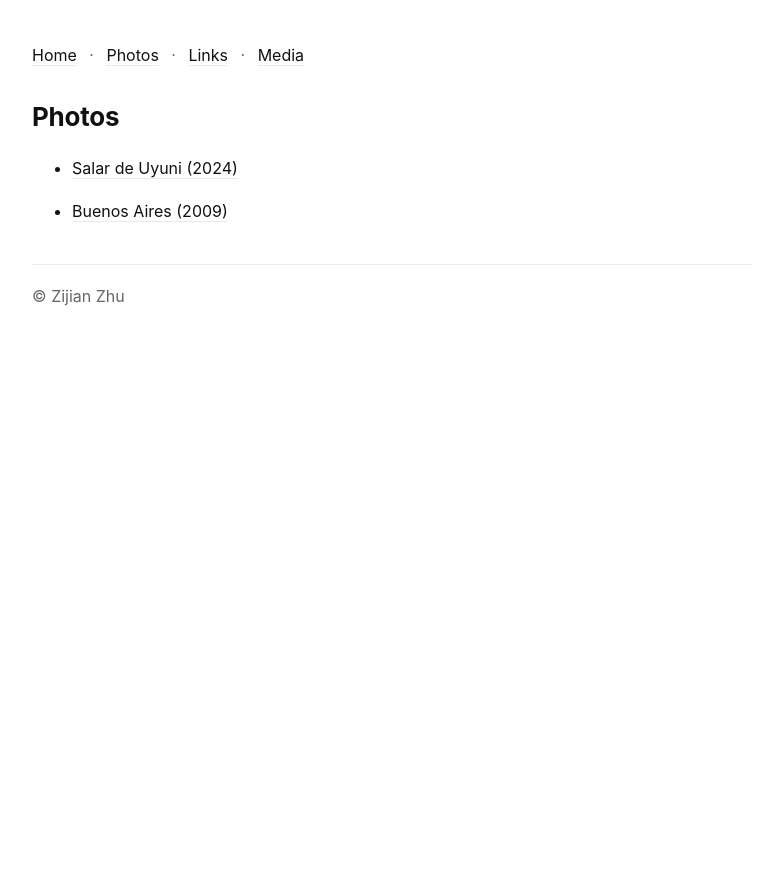
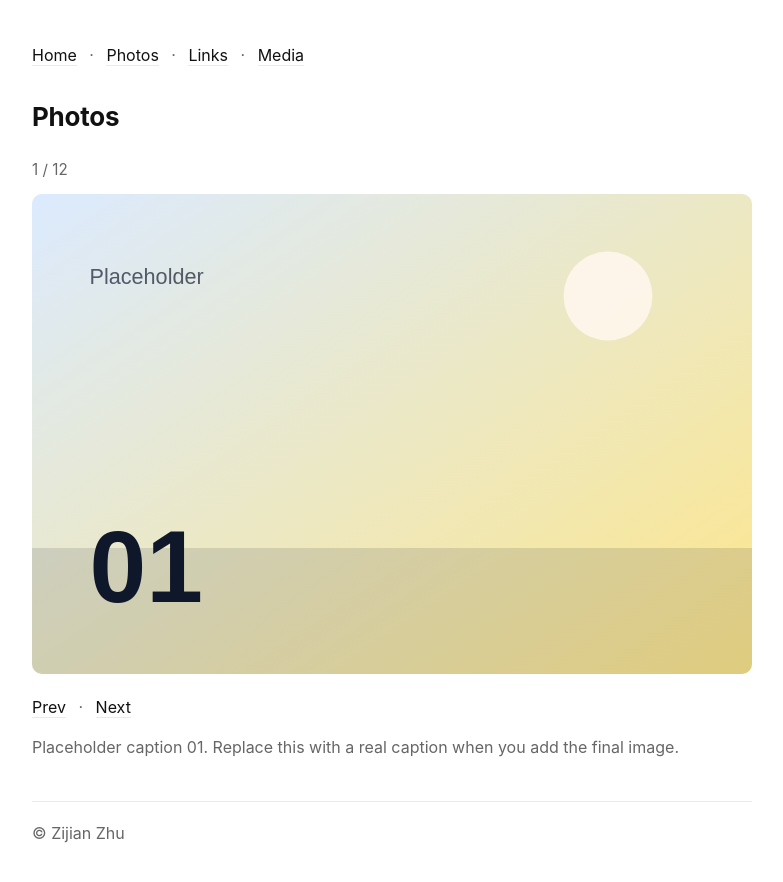
Before and after one commit to zijianzhu0/zijian.github.io, a Jekyll site: the page built from photos.md, in a window 1280 px wide. Shown: the top 882 px of the page, without its empty margins (248-1031 px from the left). Built offline with Jekyll 4.4.1, drawn with Linux system fonts in a browser that asks for light colours.

Commit message:
updated photos page.

```diff
--- a/_sass/main.scss
+++ b/_sass/main.scss
@@ -38,3 +38,45 @@ hr { border: 0; border-top: 1px solid var(--line); margin: 26px 0; }
 
 .photo-nav { margin: 0 0 18px; }
 .footer { margin-top: 40px; padding-top: 18px; border-top: 1px solid var(--line); }
+
+.photo-gallery {
+  margin-top: 18px;
+}
+
+.photo-gallery__status {
+  margin-bottom: 12px;
+}
+
+.photo-gallery__count,
+.photo-gallery__caption {
+  margin: 0;
+}
+
+.photo-gallery__count {
+  color: var(--muted);
+  font-size: 0.95rem;
+}
+
+.photo-gallery__image {
+  width: 100%;
+  max-height: 70vh;
+  object-fit: contain;
+  border-radius: 10px;
+  cursor: pointer;
+  background: #f6f6f6;
+}
+
+.photo-gallery__links {
+  margin: 12px 0 0;
+}
+
+.photo-gallery__caption {
+  margin-top: 14px;
+  color: var(--muted);
+}
+
+@media (max-width: 720px) {
+  .photo-gallery__count {
+    margin-top: 6px;
+  }
+}
--- a/photos.md
+++ b/photos.md
@@ -5,7 +5,137 @@ title: Photos
 
 # Photos
 
-{% assign photos = site.categories.photos | sort: "date" | reverse %}
-{% for p in photos %}
-- [{{ p.title }} ({{ p.year }})]({{ p.url }})
-{% endfor %}
+<section class="photo-gallery" aria-label="Photo gallery">
+  <div class="photo-gallery__status">
+    <p class="photo-gallery__count"><span id="photo-current">1</span> / <span id="photo-total">12</span></p>
+  </div>
+
+  <div class="photo-gallery__frame">
+    <img
+      class="photo-gallery__image"
+      id="photo-image"
+      src="/assets/photos/placeholder-01.svg"
+      alt="Placeholder photo 01"
+    />
+  </div>
+
+  <p class="photo-gallery__links">
+    <a href="#" id="photo-prev">Prev</a>
+    <span class="dot">·</span>
+    <a href="#" id="photo-next">Next</a>
+  </p>
+
+  <p class="photo-gallery__caption" id="photo-caption">
+    Placeholder caption 01. Replace this with a real caption when you add the final image.
+  </p>
+</section>
+
+<script>
+  (function () {
+    var photos = [
+      {
+        src: "/assets/photos/placeholder-01.svg",
+        alt: "Placeholder photo 01",
+        caption: "Placeholder caption 01. Replace this with a real caption when you add the final image."
+      },
+      {
+        src: "/assets/photos/placeholder-02.svg",
+        alt: "Placeholder photo 02",
+        caption: "Placeholder caption 02. A short note can sit here for context, mood, or where the photo was taken."
+      },
+      {
+        src: "/assets/photos/placeholder-03.svg",
+        alt: "Placeholder photo 03",
+        caption: "Placeholder caption 03. This space is reserved for the final caption text."
+      },
+      {
+        src: "/assets/photos/placeholder-04.svg",
+        alt: "Placeholder photo 04",
+        caption: "Placeholder caption 04. Use this line for a simple description or a longer reflection."
+      },
+      {
+        src: "/assets/photos/placeholder-05.svg",
+        alt: "Placeholder photo 05",
+        caption: "Placeholder caption 05. The caption updates as you move through the gallery."
+      },
+      {
+        src: "/assets/photos/placeholder-06.svg",
+        alt: "Placeholder photo 06",
+        caption: "Placeholder caption 06. Keep it short or expand it later when the real images are ready."
+      },
+      {
+        src: "/assets/photos/placeholder-07.svg",
+        alt: "Placeholder photo 07",
+        caption: "Placeholder caption 07. This follows the same one-image-at-a-time flow as the reference page."
+      },
+      {
+        src: "/assets/photos/placeholder-08.svg",
+        alt: "Placeholder photo 08",
+        caption: "Placeholder caption 08. You can later swap this with an actual photo title, place, or quote."
+      },
+      {
+        src: "/assets/photos/placeholder-09.svg",
+        alt: "Placeholder photo 09",
+        caption: "Placeholder caption 09. The navigation wraps, so next from the last image returns to the first."
+      },
+      {
+        src: "/assets/photos/placeholder-10.svg",
+        alt: "Placeholder photo 10",
+        caption: "Placeholder caption 10. Arrow keys also cycle through the photos."
+      },
+      {
+        src: "/assets/photos/placeholder-11.svg",
+        alt: "Placeholder photo 11",
+        caption: "Placeholder caption 11. This keeps the page easy to update without touching the layout."
+      },
+      {
+        src: "/assets/photos/placeholder-12.svg",
+        alt: "Placeholder photo 12",
+        caption: "Placeholder caption 12. Replace each placeholder block with your real image metadata later."
+      }
+    ];
+
+    var image = document.getElementById("photo-image");
+    var captionText = document.getElementById("photo-caption");
+    var current = document.getElementById("photo-current");
+    var total = document.getElementById("photo-total");
+    var prev = document.getElementById("photo-prev");
+    var next = document.getElementById("photo-next");
+    var index = 0;
+
+    function renderPhoto(nextIndex) {
+      index = (nextIndex + photos.length) % photos.length;
+      image.src = photos[index].src;
+      image.alt = photos[index].alt;
+      captionText.textContent = photos[index].caption;
+      current.textContent = index + 1;
+      total.textContent = photos.length;
+    }
+
+    prev.addEventListener("click", function (event) {
+      event.preventDefault();
+      renderPhoto(index - 1);
+    });
+
+    next.addEventListener("click", function (event) {
+      event.preventDefault();
+      renderPhoto(index + 1);
+    });
+
+    image.addEventListener("click", function () {
+      renderPhoto(index + 1);
+    });
+
+    document.addEventListener("keydown", function (event) {
+      if (event.key === "ArrowLeft") {
+        renderPhoto(index - 1);
+      }
+
+      if (event.key === "ArrowRight") {
+        renderPhoto(index + 1);
+      }
+    });
+
+    renderPhoto(0);
+  })();
+</script>
```
Also changed, not shown: assets/photos/placeholder-01.svg (added), assets/photos/placeholder-02.svg (added), assets/photos/placeholder-03.svg (added), assets/photos/placeholder-04.svg (added), assets/photos/placeholder-05.svg (added), assets/photos/placeholder-06.svg (added), assets/photos/placeholder-07.svg (added), assets/photos/placeholder-08.svg (added), assets/photos/placeholder-09.svg (added), assets/photos/placeholder-10.svg (added), assets/photos/placeholder-11.svg (added), assets/photos/placeholder-12.svg (added).
